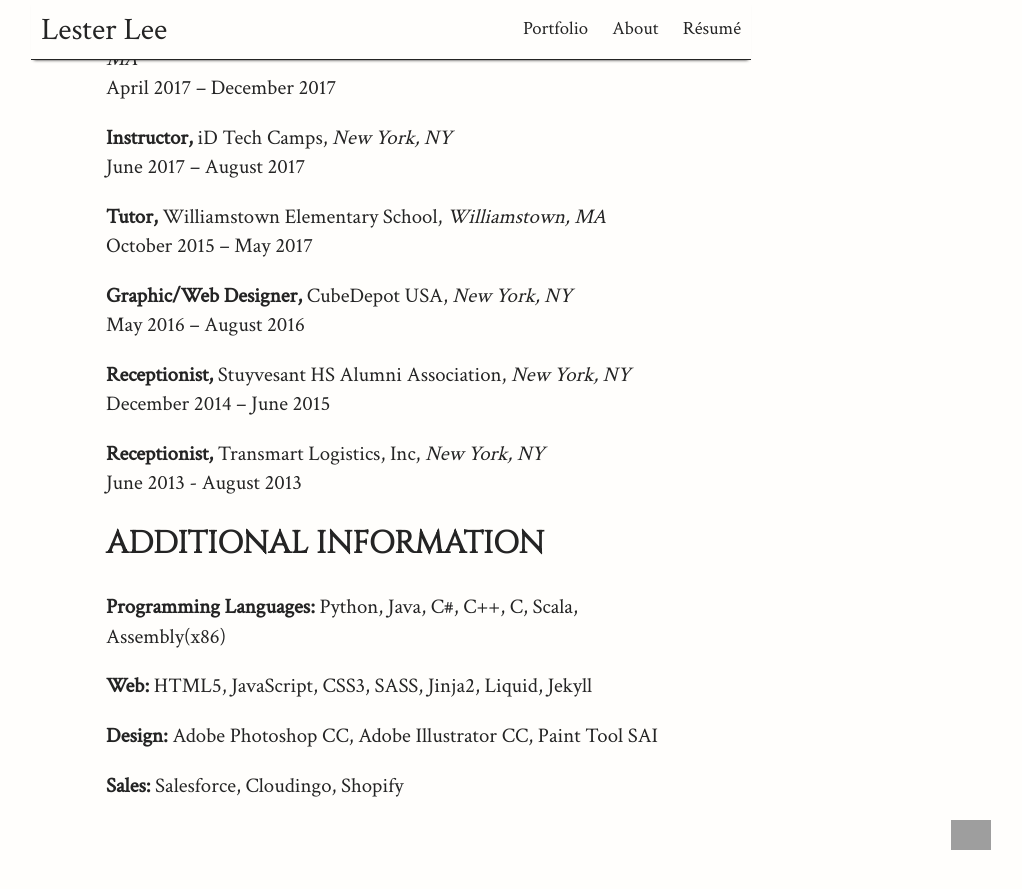
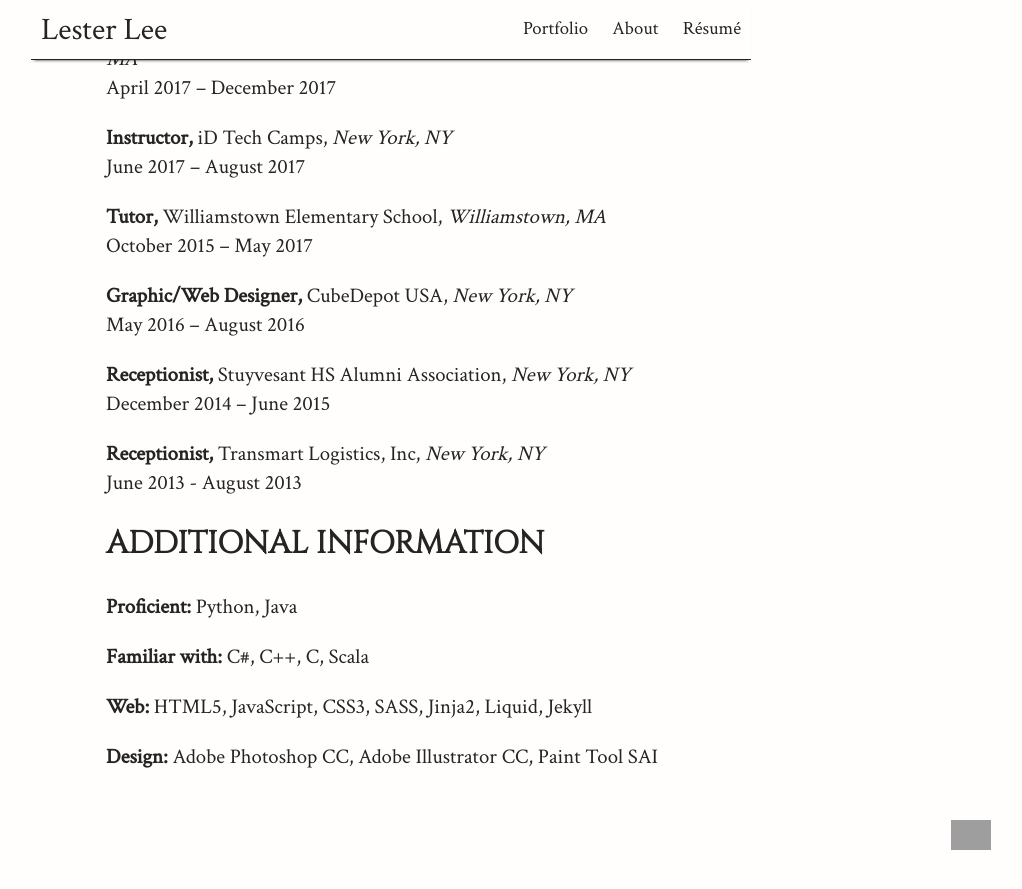
Before and after one commit to lester-lee/lester-lee.github.io, a Jekyll site: the page built from resume.md, in a window 1280 px wide and 900 px high, scrolled down 804 px. Shown: the top 889 px of the window, without its empty margins (249-1271 px from the left). Built offline with Jekyll 4.4.1, drawn with Linux system fonts in a browser that asks for light colours; grey boxes are pictures that could not be loaded.

Commit message:
Update cv

```diff
--- a/resume.md
+++ b/resume.md
@@ -44,10 +44,10 @@ June 2013 - August 2013
 
 ## ADDITIONAL INFORMATION
 
-**Programming Languages:** Python, Java, C#, C++, C, Scala, Assembly(x86)
+**Proficient:** Python, Java
+
+**Familiar with:** C#, C++, C, Scala
 
 **Web:** HTML5, JavaScript, CSS3, SASS, Jinja2, Liquid, Jekyll
 
 **Design:** Adobe Photoshop CC, Adobe Illustrator CC, Paint Tool SAI
-
-**Sales:** Salesforce, Cloudingo, Shopify
```
Also changed, not shown: other parts of resume.md (+3 -3 lines).
